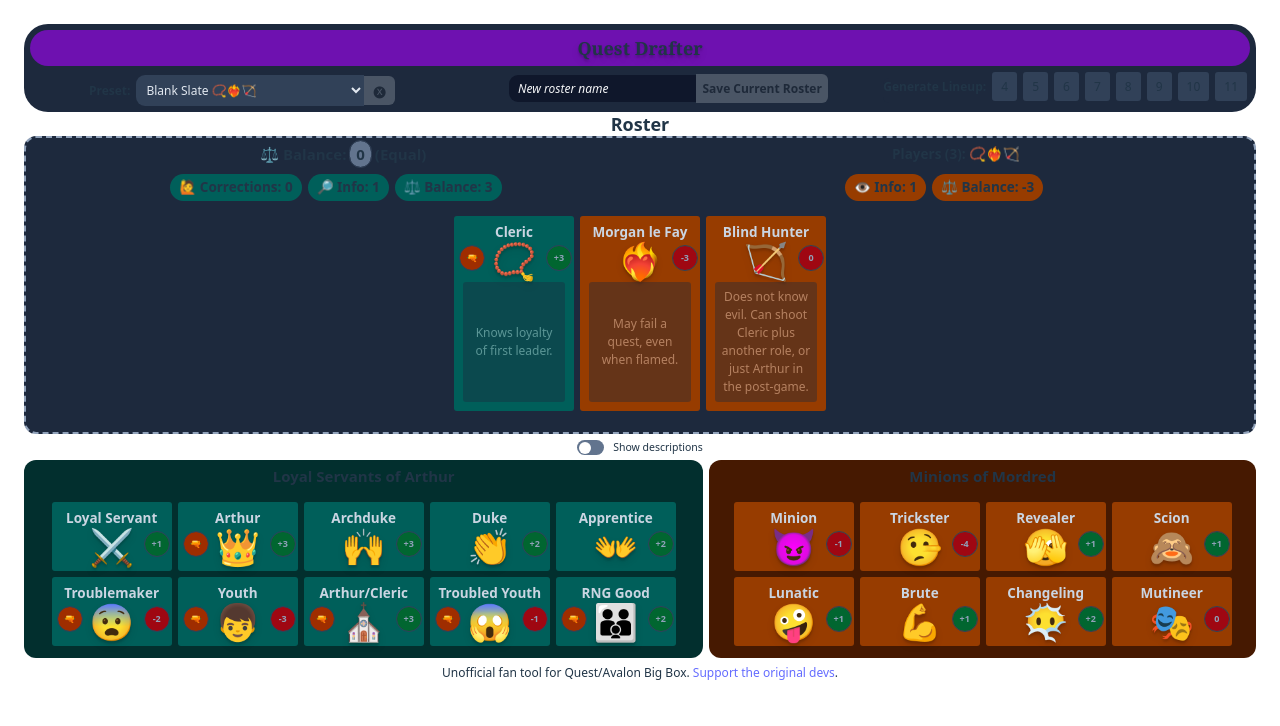
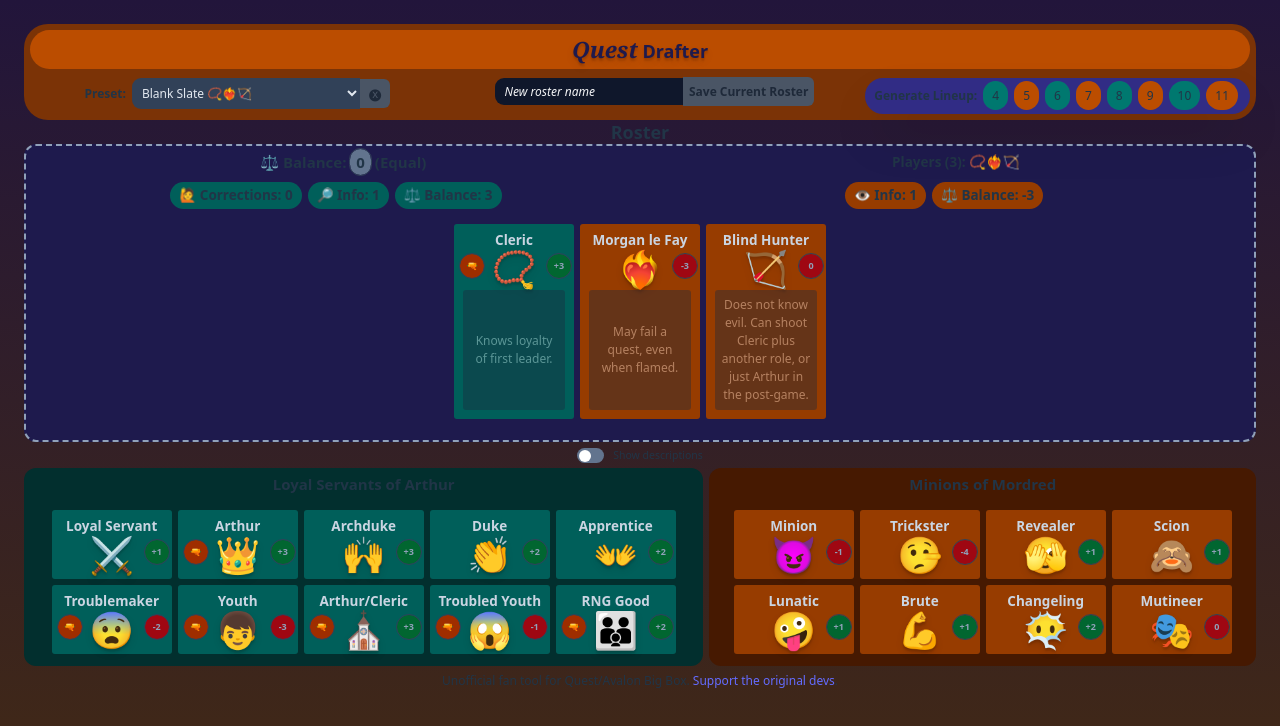
Before and after one commit to Talberon/quest-app, a React (Vite) app: page / in a window 1280 px wide. Shown: the top 726 px of the page. Built offline with nearby package versions, Linux system fonts and the light colour scheme.

Commit message:
Style adjustment

```diff
--- a/src/App.tsx
+++ b/src/App.tsx
@@ -31,9 +31,9 @@ function App() {
 
   return (
     <div className=''>
-      <div className="sticky top-1 z-10 bg-slate-800 rounded-4xl p-2 shadow-gray-900">
-        <div className="z-10 mb-3 text-shadow-lg text-2xl font-bold font-serif bg-purple-800 p-2 rounded-full">
-          Quest Drafter
+      <div className="sticky top-1 z-10 bg-amber-900 rounded-4xl p-2 shadow-gray-900">
+        <div className="z-10 mb-3 text-indigo-950 text-shadow-lg text-2xl font-bold bg-amber-700 p-2 rounded-full">
+          <span className='font-serif text-3xl italic'>Quest</span> Drafter
         </div>
 
         {/* Saved Rosters */}
--- a/src/components/roster-respository.tsx
+++ b/src/components/roster-respository.tsx
@@ -70,12 +70,12 @@ export function RosterRepository({
         </span>
       </div>
 
-      <div className="bg-slate-800 rounded-lg my-1">
+      <div className="bg-indigo-900 shadow-2xl rounded-full p-3">
         <span className='font-semibold select-none'>Generate Lineup:</span>{' '}
         {[4, 5, 6, 7, 8, 9, 10, 11].map((numPlayers) => (
           <span
             key={numPlayers}
-            className="mx-1 px-3 py-2 select-none bg-slate-700 rounded hover:bg-slate-600 active:bg-slate-800 cursor-pointer"
+            className={`mx-1 px-3 py-2 select-none ${numPlayers % 2 == 0 ? 'bg-teal-700 hover:bg-teal-600 active:bg-teal-800': 'bg-amber-700 hover:bg-amber-600 active:bg-amber-800'} rounded-full cursor-pointer`}
             onClick={() => generateRoster(numPlayers)}
           >
             {numPlayers}
--- a/src/components/roster.tsx
+++ b/src/components/roster.tsx
@@ -52,7 +52,7 @@ export function Roster(props: RosterProps) {
   return (
     <div>
       <h2 className="text-2xl font-bold">Roster{rosterIsModified && '*'}</h2>
-      <div className="select-none rounded-2xl bg-slate-800 border-dashed border-slate-400 border-2 min-w-30 min-h-30 mb-2 p-2">
+      <div className="select-none rounded-2xl bg-indigo-950 border-dashed border-slate-400 border-2 min-w-30 min-h-30 mb-2 p-2">
         <div className="flex flex-wrap gap-3 mb-3">
           <span className="grow text-xl font-bold">
             ⚖️ Balance:{' '}
--- a/src/index.css
+++ b/src/index.css
@@ -7,7 +7,7 @@
 
   color-scheme: light dark;
   color: rgba(255, 255, 255, 0.87);
-  background-color: #242424;
+  background-image: linear-gradient(to bottom, rgb(34, 21, 59), #422915);
 
   font-synthesis: none;
   text-rendering: optimizeLegibility;
```
